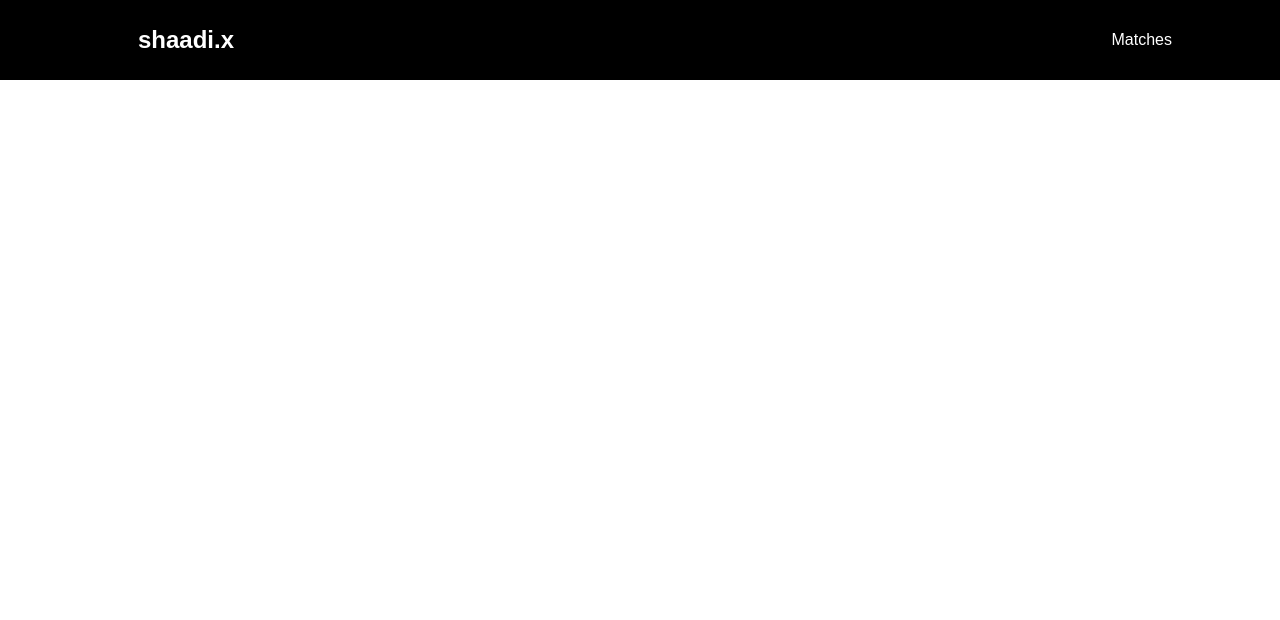
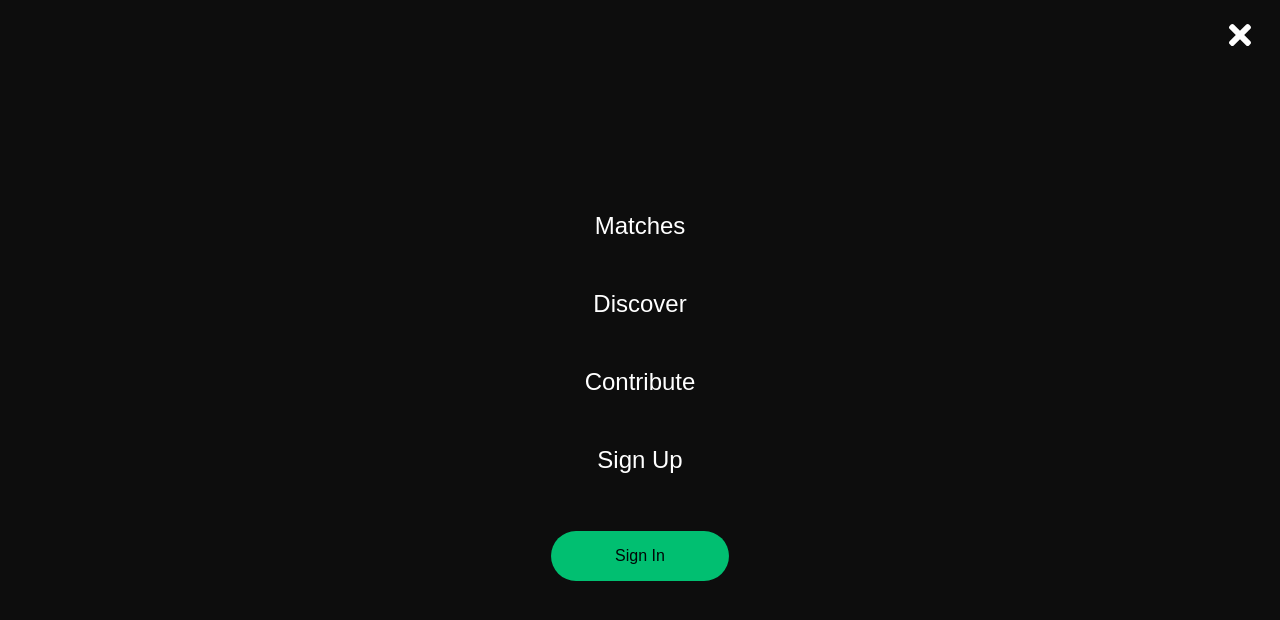
Before and after one commit to methlox/Shaadi.x, a React (Create React App) app: page / in a window 1280 px wide. Shown: the top 620 px of the page. Built offline with nearby package versions, Linux system fonts and the light colour scheme.

Commit message:
sidebar config

```diff
--- a/src/App.js
+++ b/src/App.js
@@ -2,10 +2,12 @@ import React from 'react'
 import './App.css'
 import Navbar from './components/Navbar'
 import { BrowserRouter as Router } from 'react-router-dom';
+import Sidebar from './components/Sidebar';
 
 function App() {
   return (
     <Router>
+      <Sidebar />
       <Navbar />
     </Router>
   );
--- a/src/components/Navbar/NavbarElements.js
+++ b/src/components/Navbar/NavbarElements.js
@@ -60,8 +60,9 @@ export const NavMenu = styled.ul`
   display: flex;
   align-items: center;
   list-style: none;
-  text-allign: center;
+  text-align: center;
   margin-right: -22px;
+
 
   @media screen and (max-width: 768px) {
     display: none;
@@ -84,3 +85,32 @@ export const NavLinks = styled(LinkS)`
     border-bottom: 3px solid #01bf71
   }
 `
+
+export const NavBtn = styled.nav`
+  display: flex;
+  align-items: center;
+
+  @media screen and (max-width: 768px) {
+    display: none;
+  }
+`
+
+export const NavBtnLink = styled(LinkR)`
+  border-radius: 50px;
+  background: #F2B33D;
+  white-space: nowrap;
+  padding: 10px 22px;
+  color: #010606;
+  font-size: 16px;
+  outline: none;
+  border: none;
+  cursor; pointer;
+  transition: all 0.2s ease-in-out;
+  text-decoration: none;
+
+  &:hover {
+    transition: all 0.2s ease-in-out;
+    background: #fff;
+    color: #010606;
+  }
+`
--- a/src/components/Navbar/index.js
+++ b/src/components/Navbar/index.js
@@ -1,5 +1,5 @@
 import React from 'react'
-import { Nav, NavbarContainer, Navlogo, MobileIcon, NavMenu, NavItem, NavLinks } from './NavbarElements'
+import { Nav, NavbarContainer, Navlogo, MobileIcon, NavMenu, NavItem, NavLinks, NavBtn, NavBtnLink } from './NavbarElements'
 import { FaBars } from 'react-icons/fa'
 
 
@@ -10,13 +10,25 @@ const Navbar = () => {
             <NavbarContainer>
                 <Navlogo to='/'>shaadi.x</Navlogo>
                 <MobileIcon>
-                    <FaBars />
+                    <FaBars  />
                 </MobileIcon>
                 <NavMenu>
                     <NavItem>
                         <NavLinks to="matches">Matches</NavLinks>
                     </NavItem>
+                    <NavItem>
+                        <NavLinks to="discover">Discover</NavLinks>
+                    </NavItem>
+                    <NavItem>
+                        <NavLinks to="contribute">Contribute</NavLinks>
+                    </NavItem>
+                    <NavItem>
+                        <NavLinks to="sign-up">Sign Up</NavLinks>
+                    </NavItem>
                 </NavMenu>
+                <NavBtn>
+                    <NavBtnLink>Sign In</NavBtnLink>
+                </NavBtn>
             </NavbarContainer>
         </Nav>
 
--- /dev/null
+++ b/src/components/Sidebar/SidebarElements.js
@@ -0,0 +1,91 @@
+import styled from "styled-components";
+import { FaTimes } from "react-icons/fa";
+import { Link as LinkR } from "react-router-dom";
+import { Link as LinkS } from "react-scroll";
+
+export const SidebarContainer = styled.aside`
+  position: fixed;
+  z-index: 999;
+  width: 100%;
+  height: 100%;
+  background: #0d0d0d;
+  display: grid;
+  align-items: center;
+  top: 0;
+  left: 0;
+  transition: 0.3s ease-in-out;
+//   opacity: ${({ isOpen }) => (isOpen ? "100%" : "0")};
+//   top: ${({ isOpen }) => (isOpen ? "0" : "-100%")};
+   top: 0px;
+`;
+
+export const CloseIcon = styled(FaTimes)`
+  color: #fff;
+`;
+
+export const Icon = styled.div`
+  position: absolute;
+  top: 1.2rem;
+  right: 1.5rem;
+  background: transparent;
+  font-size: 2rem;
+  cursor: pointer;
+  outline: none;
+`;
+
+export const SidebarWrapper = styled.div`
+  color: #fff;
+`;
+export const SidebarMenu = styled.ul`
+  display: grid;
+  grid-template-columns: 1fr;
+  grid-template-rows: repeat(6, 13px);
+  text-align: center;
+
+  @media screen and (max-width: 480px) {
+    grid-template-rows: repeat(6, 60px);
+  }
+`;
+
+export const SidebarLink = styled(LinkS)`
+  display: flex;
+  align-items: center;
+  justify-content: center;
+  font-size: 1.5rem;
+  text-decoration: none;
+  list-style: none;
+  transition: 0.2s ease-in-out;
+  text-decoration: none;
+  color: #fff;
+  cursor: pointer;
+
+  &:hover {
+    color: #01bf71;
+    transition: 0.2s ease-in-out;
+  }
+`;
+
+export const SideBtnWrap = styled.div`
+  display: flex;
+  justify-content: center;
+`;
+
+export const SidebarRoute = styled(LinkR)`
+  border-radius: 50px;
+  background: #01bf71;
+  white-space: nowrap;
+  padding: 16px 64px;
+  color: #010606;
+  font-size: 16px;
+  outline: none;
+  border: none;
+  cursor: pointer;
+  transition: all 0.2s ease-in-out;
+  text-decoration: none;
+
+  &:hover {
+    transition: all 0.2s ease-in-out;
+    background: #fff;
+    color: #010606;
+  }
+`;
--- /dev/null
+++ b/src/components/Sidebar/index.js
@@ -0,0 +1,31 @@
+import React from 'react'
+import { SidebarContainer, Icon, CloseIcon, SidebarWrapper, SidebarMenu, SidebarLink, SideBtnWrap, SidebarRoute } from './SidebarElements';
+
+const Sidebar = () => {
+  return (
+    <SidebarContainer>
+        <Icon>
+            <CloseIcon />
+        </Icon>
+        <SidebarWrapper>
+            <SidebarMenu>
+                <SidebarLink to="matches">Matches</SidebarLink>
+            </SidebarMenu>
+            <SidebarMenu>
+                <SidebarLink to="discover">Discover</SidebarLink>
+            </SidebarMenu>
+            <SidebarMenu>
+                <SidebarLink to="contribute">Contribute</SidebarLink>
+            </SidebarMenu>
+            <SidebarMenu>
+                <SidebarLink to="sign-up">Sign Up</SidebarLink>
+            </SidebarMenu>
+            <SideBtnWrap>
+                <SidebarRoute to='/signin'>Sign In</SidebarRoute>
+            </SideBtnWrap>
+        </SidebarWrapper>
+    </SidebarContainer>
+  )
+}
+
+export default Sidebar;
```
